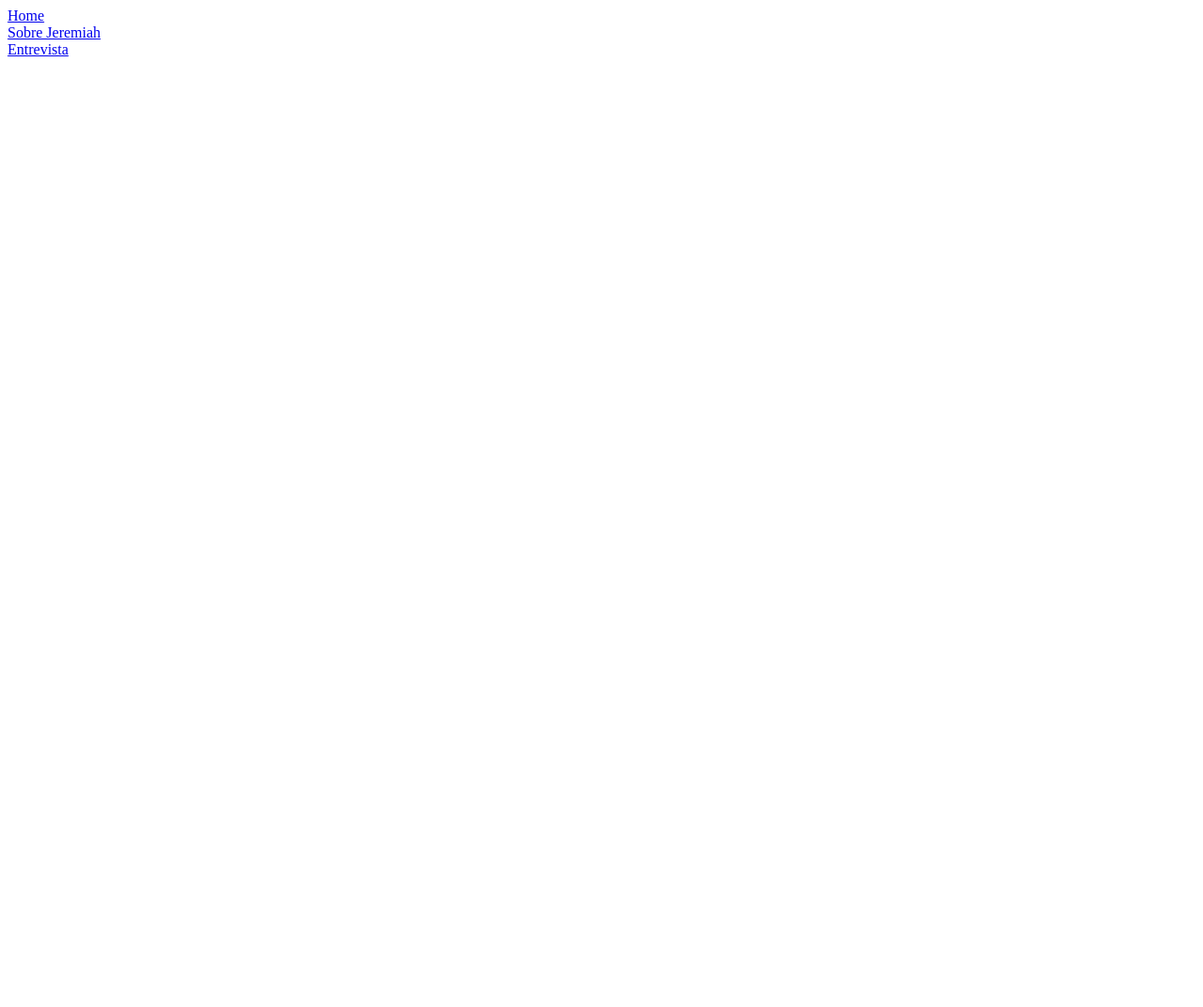
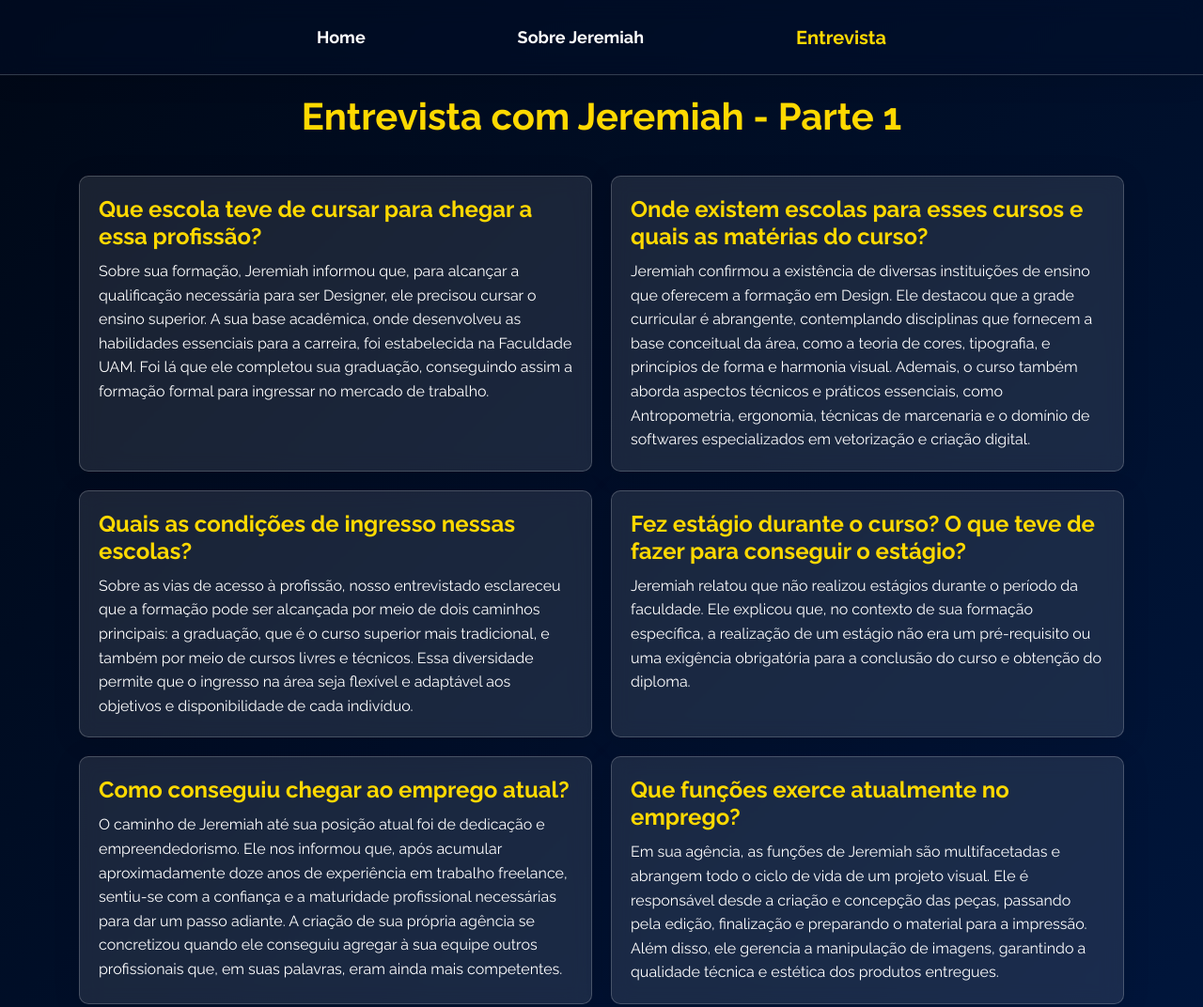
Before and after one commit to GustavoAlvess/site-entrevista, a plain HTML site: page entrevista.html in a window 1280 px wide. Shown: the top 1072 px of the page at 94% size. Before the commit the page ends 800 px from the top, so only its background shows below. Drawn offline with Linux system fonts and the light colour scheme.

Commit message:
feat: adiciona pagina de entrevista com navegação

```diff
--- a/assets/style/entrevista.css
+++ b/assets/style/entrevista.css
@@ -0,0 +1,157 @@
+/* reset do css */
+* {
+    margin: 0;
+    padding: 0;
+    box-sizing: border-box;
+}
+
+/* Estilização do corpo da página */
+body {
+    font-family: 'Raleway', sans-serif;
+    min-height: 100vh;
+    margin: 0;
+    background: linear-gradient(135deg, #000816 0%, #00163d 100%);
+    padding: 0;
+    display: flex;
+    flex-direction: column;
+    padding-top: 80px; /* Adiciona espaço para o header fixo */
+    transition: all 1.0s ease;
+}
+
+/* Estilo do Header */
+header {
+    width: 100%;
+    height: 80px;
+    background-color: rgba(0, 16, 46, 0.4);
+    backdrop-filter: blur(12px);
+    -webkit-backdrop-filter: blur(12px);
+    position: fixed;
+    top: 0;
+    left: 0;
+    z-index: 1000;
+    border-bottom: 1px solid rgba(255, 255, 255, 0.2);
+    box-shadow: 0 4px 30px rgba(0, 0, 0, 0.1);
+    display: flex;
+    justify-content: center;
+    align-items: center;
+}
+
+.textos-header {
+    width: 60%;
+    display: flex;
+    justify-content: space-around;
+    align-items: center;
+}
+
+.texto-button {
+    color: #ffffff;
+    text-decoration: none;
+    font-family: 'Raleway', sans-serif;
+    font-size: 18px;
+    font-weight: bold;
+    transition: all 0.3s ease;
+}
+
+.texto-button:hover, .texto-button.ativo {
+    color: #ffd900;
+    transform: translateY(-3px);
+    font-size: 20px;
+    text-decoration: none;
+}
+
+/* Estilo para o Título Principal da Página */
+.conteudo-principal h1 {
+    color: #ffd900;
+    text-align: center;
+    padding: 20px 0;
+    font-size: 2.5em;
+    font-weight: 700;
+}
+
+/* ---------------------------------------------------- */
+/* LAYOUT DE DUAS COLUNAS COM FLEXBOX */
+/* ---------------------------------------------------- */
+
+.cards-entrevisa {
+    display: flex;
+    flex-direction: row;
+    flex-wrap: wrap;
+    justify-content: space-between;
+
+    row-gap: 20px; /* Espaçamento entre as linhas (novo) */
+
+    padding: 20px;
+    width: 90%;
+    max-width: 1200px;
+    margin: 0 auto;
+}
+
+/* Estilo unificado para todos os cards de pergunta */
+.cards-entrevisa > div:not(.conclusão) {
+    /* Define a largura para que dois cards caibam na linha com 20px de espaço entre eles */
+    width: calc(50% - 10px);
+
+    /* Estilos de Aparência */
+    background-color: rgba(255, 255, 255, 0.1);
+    border-radius: 10px;
+    padding: 20px;
+    box-shadow: 0 4px 30px rgba(0, 0, 0, 0.1);
+    backdrop-filter: blur(10px);
+    -webkit-backdrop-filter: blur(10px);
+    border: 1px solid rgba(255, 255, 255, 0.2);
+    color: #ffffff;
+
+    /* Para garantir a mesma altura por linha */
+    display: flex;
+    flex-direction: column;
+}
+
+.cards-entrevisa > div:not(.conclusão) h2 {
+    margin-bottom: 10px;
+    color: #ffd900;
+}
+.cards-entrevisa > div:not(.conclusão) p {
+    line-height: 1.6;
+    flex-grow: 1;
+}
+
+/* Estilo para a Conclusão (Ocupa a linha inteira) */
+.conclusão {
+    width: 100%; /* Ocupa a linha inteira */
+
+    /* Estilização de destaque */
+    background-color: rgba(0, 16, 46, 0.6);
+    border-radius: 10px;
+    padding: 25px;
+    box-shadow: 0 4px 40px rgba(0, 0, 0, 0.3);
+    border: 2px solid #ffd900;
+    color: #ffffff;
+}
+
+.conclusão h2 {
+    color: #ffd900;
+    margin-bottom: 15px;
+    text-align: center;
+}
+
+/* NAVEGAÇÃO ENTRE PÁGINAS */
+.navegacao {
+    width: 90%;
+    max-width: 1200px;
+    margin: 20px auto 40px auto;
+    display: flex;
+    justify-content: center;
+}
+
+.navegacao .texto-button {
+    font-size: 1.2em;
+    padding: 10px 20px;
+    border: 2px solid #ffd900;
+    border-radius: 5px;
+
+}
+
+.navegacao .texto-button:hover {
+    background-color: #ffd900;
+    color: #000816;
+}
--- a/assets/style/home.css
+++ b/assets/style/home.css
@@ -9,26 +9,25 @@ header {
     width: 100%;
     height: 80px;
 
-    /* Cor de fundo com transparência para o efeito de vidro */
-    background-color: rgba(0, 16, 46, 0.4); /* Ajustei o alpha para 0.4 para mais transparência */
+    background-color: rgba(17, 16, 65, 0.247);
 
-    /* Efeito de desfoque */
-    backdrop-filter: blur(12px); /* Aumentei o blur para 12px para ser mais perceptível */
-    -webkit-backdrop-filter: blur(12px); /* Prefixo para compatibilidade */
 
-    /* Para que o header sobreponha o conteúdo e o desfoque funcione */
-    position: fixed; /* Mudei para fixed para garantir que ele flutue sobre tudo */
+    backdrop-filter: blur(12px);
+    -webkit-backdrop-filter: blur(12px);
+
+
+    position: fixed;
     top: 0;
-    left: 0; /* Garante que ele ocupe toda a largura horizontal */
-    z-index: 1000; /* Um z-index alto para ficar acima de outros elementos */
+    left: 0;
+    z-index: 1000;
 
-    /* Opcional: Adicionar uma borda leve para simular o "vidro" */
+
     border-bottom: 1px solid rgba(255, 255, 255, 0.2);
 
-    /* Sombreamento para dar profundidade (opcional) */
+
     box-shadow: 0 4px 30px rgba(0, 0, 0, 0.1);
 
-    /* O resto do seu código de layout */
+
     display: flex;
     justify-content: center;
     align-items: center;
@@ -40,7 +39,6 @@ header {
     display: flex;
     justify-content: space-around;
     align-items: center;
-    color: #ffd900;
 }
 
 .texto-button {
@@ -49,6 +47,13 @@ header {
     font-family: 'Raleway', sans-serif;
     font-size: 18px;
     font-weight: bold;
+    transition: all 0.3s ease;
+}
+.texto-button:hover {
+    color: #ffd900;
+    translate: 0px -3px;
+    font-size: 20px;
+    text-decoration: none;
 }
 
 /* Estilização do corpo da página */
@@ -56,7 +61,7 @@ body {
     font-family: 'Raleway', sans-serif;
     min-height: 100vh;
     margin: 0;
-    background: linear-gradient(135deg, #00102E 0%, #002B75 100%);
+    background: linear-gradient(135deg, #000816 0%, #00102b 100%);
     padding: 0;
     display: flex;
     flex-direction: column;
@@ -105,7 +110,7 @@ h1:hover{
     height: 100vh;
 
     background-image:
-        linear-gradient(rgba(13, 13, 71, 0.4), rgba(30, 30, 92, 0.4)),
+        linear-gradient(rgba(8, 8, 66, 0.842), rgba(30, 30, 92, 0.4)),
         url('../img/jeremiah.png');
 
     background-size: cover;
--- a/assets/style/sobre.css
+++ b/assets/style/sobre.css
@@ -0,0 +1,58 @@
+reset do css */
+* {
+    margin: 0;
+    padding: 0;
+    box-sizing: border-box;
+}
+/* Estilização do corpo da página */
+body {
+    font-family: 'Raleway', sans-serif;
+    min-height: 100vh;
+    margin: 0;
+    background: linear-gradient(135deg, #000816 0%, #00102b 100%);
+    padding: 0;
+    display: flex;
+    flex-direction: column;
+    padding-top: 30px;
+
+}
+
+header {
+    width: 100%;
+    height: 80px;
+    background-color: rgba(17, 16, 65, 0.247);
+    backdrop-filter: blur(12px);
+    -webkit-backdrop-filter: blur(12px);
+    position: fixed;
+    top: 0;
+    left: 0;
+    z-index: 1000;
+    border-bottom: 1px solid rgba(255, 255, 255, 0.2);
+    box-shadow: 0 4px 30px rgba(0, 0, 0, 0.1);
+    display: flex;
+    justify-content: center;
+    align-items: center;
+
+}
+
+.textos-header {
+    width: 60%;
+    display: flex;
+    justify-content: space-around;
+    align-items: center;
+}
+
+.texto-button {
+    color: #ffffff;
+    text-decoration: none;
+    font-family: 'Raleway', sans-serif;
+    font-size: 18px;
+    font-weight: bold;
+    transition: all 0.3s ease;
+}
+.texto-button:hover {
+    color: #ffd900;
+    translate: 0px -3px;
+    font-size: 20px;
+    text-decoration: none;
+}
--- a/entrevista.html
+++ b/entrevista.html
@@ -3,15 +3,50 @@
 <head>
     <meta charset="UTF-8">
     <meta name="viewport" content="width=device-width, initial-scale=1.0">
-    <title>Entrevista</title>
+    <title>Entrevista - Parte 1</title>
+    <link rel="stylesheet" href="./assets/style/entrevista.css">
+    <link href="https://fonts.googleapis.com/css2?family=Raleway:wght@400;700&display=swap" rel="stylesheet">
 </head>
 <body>
-     <header>
-         <div class = "textos-header">
-            <div class = "home"> <a class = "texto-button" href="./home.html" targetv ="_blank" rel="aoafnen">Home</a></div>
-            <div class = "Sobre"> <a class = "texto-button" href="./sobre.html" targetv ="_blank" rel="aoafnen">Sobre Jeremiah</a></div>
-            <div class = "Entrevista"> <a class = "texto-button" href="./entrevista.html" targetv ="_blank" rel="aoafnen">Entrevista</a></div>
+    <header>
+        <div class="textos-header">
+            <div class="home"> <a class="texto-button" href="./home.html"  rel="aoafnen">Home</a></div>
+            <div class="Sobre"> <a class="texto-button" href="./sobre.html"  rel="aoafnen">Sobre Jeremiah</a></div>
+            <div class="Entrevista"> <a class="texto-button ativo" href="./entrevista_parte1.html" rel="aoafnen">Entrevista</a></div>
         </div>
     </header>
+    <div class="conteudo-principal">
+        <h1>Entrevista com Jeremiah - Parte 1</h1>
+        <div class="cards-entrevisa">
+            <div class="card1">
+                <h2>Que escola teve de cursar para chegar a essa profissão?</h2>
+                <p>Sobre sua formação, Jeremiah informou que, para alcançar a qualificação necessária para ser Designer, ele precisou cursar o ensino superior. A sua base acadêmica, onde desenvolveu as habilidades essenciais para a carreira, foi estabelecida na Faculdade UAM. Foi lá que ele completou sua graduação, conseguindo assim a formação formal para ingressar no mercado de trabalho.</p>
+            </div>
+            <div class="card2">
+                <h2>Onde existem escolas para esses cursos e quais as matérias do curso?</h2>
+                <p>Jeremiah confirmou a existência de diversas instituições de ensino que oferecem a formação em Design. Ele destacou que a grade curricular é abrangente, contemplando disciplinas que fornecem a base conceitual da área, como a teoria de cores, tipografia, e princípios de forma e harmonia visual. Ademais, o curso também aborda aspectos técnicos e práticos essenciais, como Antropometria, ergonomia, técnicas de marcenaria e o domínio de softwares especializados em vetorização e criação digital.</p>
+            </div>
+            <div class="card3">
+                <h2>Quais as condições de ingresso nessas escolas?</h2>
+                <p>Sobre as vias de acesso à profissão, nosso entrevistado esclareceu que a formação pode ser alcançada por meio de dois caminhos principais: a graduação, que é o curso superior mais tradicional, e também por meio de cursos livres e técnicos. Essa diversidade permite que o ingresso na área seja flexível e adaptável aos objetivos e disponibilidade de cada indivíduo.</p>
+            </div>
+            <div class="card4">
+                <h2>Fez estágio durante o curso? O que teve de fazer para conseguir o estágio?</h2>
+                <p>Jeremiah relatou que não realizou estágios durante o período da faculdade. Ele explicou que, no contexto de sua formação específica, a realização de um estágio não era um pré-requisito ou uma exigência obrigatória para a conclusão do curso e obtenção do diploma.</p>
+            </div>
+            <div class="card5">
+                <h2>Como conseguiu chegar ao emprego atual?</h2>
+                <p>O caminho de Jeremiah até sua posição atual foi de dedicação e empreendedorismo. Ele nos informou que, após acumular aproximadamente doze anos de experiência em trabalho freelance, sentiu-se com a confiança e a maturidade profissional necessárias para dar um passo adiante. A criação de sua própria agência se concretizou quando ele conseguiu agregar à sua equipe outros profissionais que, em suas palavras, eram ainda mais competentes.</p>
+            </div>
+            <div class="card6">
+                <h2>Que funções exerce atualmente no emprego?</h2>
+                <p>Em sua agência, as funções de Jeremiah são multifacetadas e abrangem todo o ciclo de vida de um projeto visual. Ele é responsável desde a criação e concepção das peças, passando pela edição, finalização e preparando o material para a impressão. Além disso, ele gerencia a manipulação de imagens, garantindo a qualidade técnica e estética dos produtos entregues.</p>
+            </div>
+        </div>
+
+        <div class="navegacao">
+            <a class="texto-button proximo" href="./entrevista_parte2.html">Continuar</a>
+        </div>
+    </div>
 </body>
 </html>
```
Also changed, not shown: entrevista_parte2.html (added, +60 -0 lines), sobre.html (+0 -1 lines).
